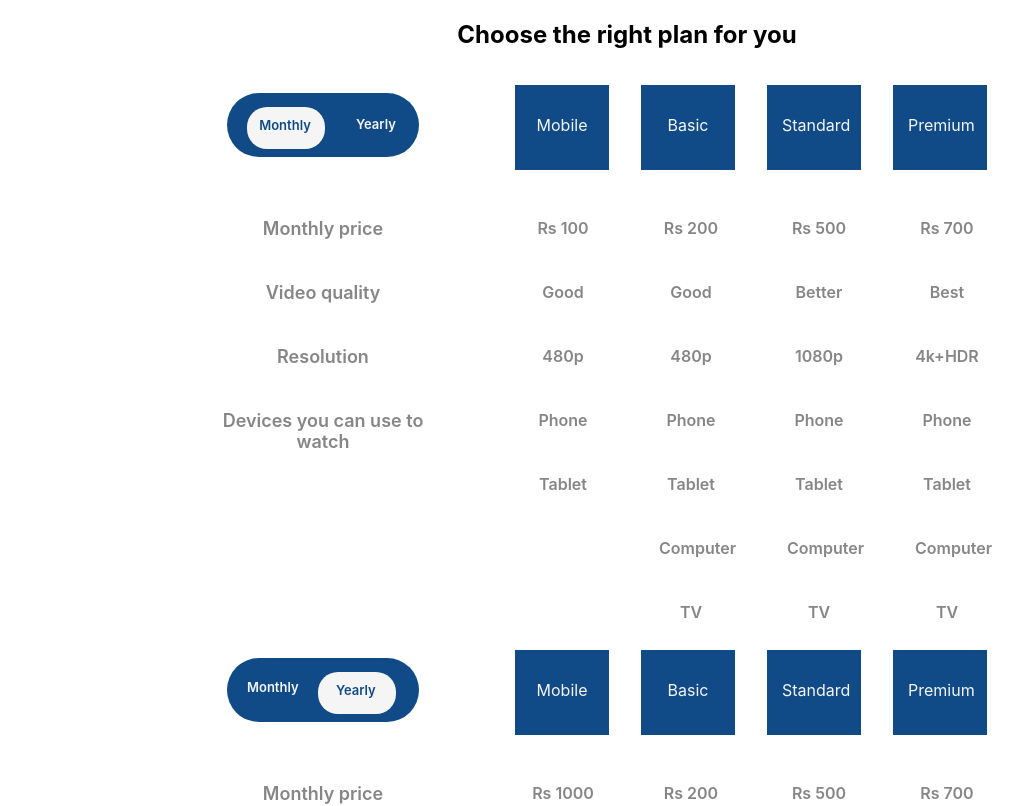
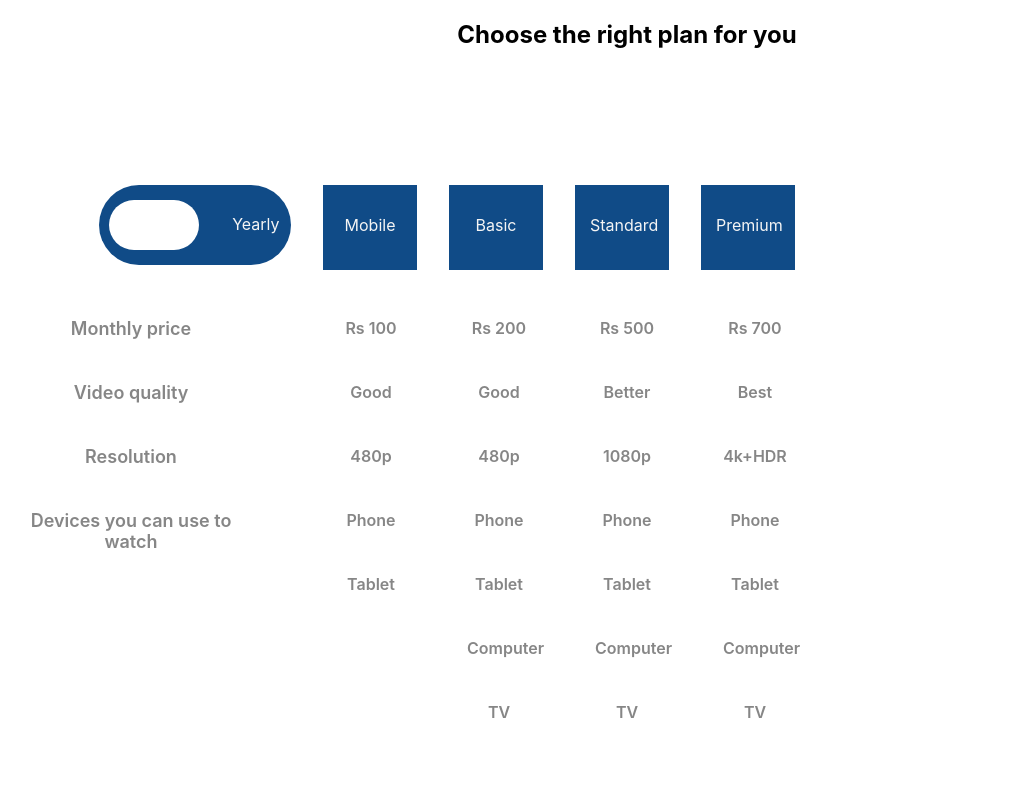
Before and after one commit to ashish280601/.gitit, a React (Create React App) app: page /home in a window 1280 px wide. Shown: the top 806 px of the page, without its empty margins (13-1036 px from the left). Built offline with nearby package versions, Linux system fonts and the light colour scheme.

Commit message:
added toggle for year and month with styling and logic

```diff
--- a/src/components/Home.js
+++ b/src/components/Home.js
@@ -1,79 +1,93 @@
-import { useState } from "react";
+import React, { useState } from "react";
 import Monthly from "./pages/monthly";
 import Yearly from "./pages/yearly";
+import "./styles/home.css";
 
-export default function Home (){
-
+export default function Home() {
   const [plans] = useState([
-        {option: "Mobile"},{option: "Basic"},
-        {option: "Standard"},{option: "Premium"}
+    { option: "Mobile" },
+    { option: "Basic" },
+    { option: "Standard" },
+    { option: "Premium" },
   ]);
 
   const [subscribes] = useState([
     {
       title: "Monthly price",
-           mobile: "Rs"+" "+ 100,
-           basic: "Rs"+" "+ 200,
-           standard: "Rs"+" "+500,
-           premium: "Rs"+" "+700
+      mobile: "Rs" + " " + 100,
+      basic: "Rs" + " " + 200,
+      standard: "Rs" + " " + 500,
+      premium: "Rs" + " " + 700,
     },
     {
       title: "Video quality",
       mobile: "Good",
       basic: "Good",
       standard: "Better",
-            premium: "Best"
+      premium: "Best",
     },
     {
       title: "Resolution",
       mobile: "480p",
       basic: "480p",
       standard: "1080p",
-            premium: "4k+HDR"
+      premium: "4k+HDR",
     },
     {
       title: "Devices you can use to watch",
       mobile: "Phone",
       basic: "Phone",
       standard: "Phone",
-            premium: "Phone"
+      premium: "Phone",
     },
     {
       mobile: "Tablet",
       basic: "Tablet",
       standard: "Tablet",
-            premium: "Tablet"
+      premium: "Tablet",
     },
     {
       basic: "Computer",
       standard: "Computer",
-            premium: "Computer"
+      premium: "Computer",
     },
     {
       basic: "TV",
       standard: "TV",
-            premium: "TV"
-         }
+      premium: "TV",
+    },
+  ]);
 
-    ])
+  const [buttons, setButtons] = useState([{data:"Monthly"},{data:"Yearly"}])
 
-    const [toggles] = useState([
-        {option:"Monthly"},{option:"Yearly"}
-    ])
+  const useToggle = (initialState) => {
+    const [toggleValue, setTogglevalue] = useState(initialState);
 
-    return(
+    const toggler = () => { setTogglevalue(!toggleValue)};
+    return [toggleValue, toggler]
+  };
+
+  const [toggle, setToggle] = useToggle();
+
+  return (
     <div className="homepage">
       <h2>Choose the right plan for you</h2>
+      <input  id="switch" type="checkbox" onClick={setToggle} />
+      <label for="switch">
+        <span className="toggle-option">Monthly</span>
+        <span className="toggle-option">Yearly</span>
+      </label>
+      {
+            toggle ? <Yearly
+                        plans={plans}
+                        subscribes={subscribes}
+                        />
+                        :
                         <Monthly
                          plans={plans}
-                toggles={toggles}
                          subscribes={subscribes}
                         />
-            <Yearly
-                plans={plans}
-                toggles={toggles}
-                subscribes={subscribes}
-            />
+        }
     </div>
-    )
+  );
 }
--- a/src/components/pages/monthly.js
+++ b/src/components/pages/monthly.js
@@ -1,28 +1,14 @@
 import "./styles.css";
 
-export default function Monthly({ plans, toggles, subscribes }) {
+export default function Monthly({ plans, subscribes }) {
   return (
     <div className="container">
-      <div className="toggle-btn toggle-option">
-        {toggles.map((toggle, index) => (
-          <p
-            key={index}
-            className={
-              toggle.option === "Monthly"
-                ? "toggle-month selected"
-                : "toggle-year"
-            }
-          >
-            {toggle.option}
-          </p>
-        ))}
-      </div>
       <div className="nav">
         <div className="nav-container">
           {plans.map((plan, index) => (
             <ul className="sub-option" key={index}>
               <li>{plan.option}</li>
-                </ul >
+            </ul>
           ))}
           {subscribes.map((data, index) => (
             <div className="sub-details hr-line" key={index}>
--- a/src/components/pages/styles.css
+++ b/src/components/pages/styles.css
@@ -4,56 +4,9 @@
 
 .container{
     display: flex;
-    flex-direction: row;
+    /* flex-direction: row; */
+    flex-wrap: nowrap;
     margin-left: 25%;
-}
-
-.toggle-btn{
-    width: 12rem;
-    height: 4rem;
-    /* border: 2px solid; */
-    /* padding: 1rem; */
-    display: inline-block;
-    border-radius: 50px;
-    background-color: rgb(16, 75, 135);
-    color: whitesmoke;
-    position: relative;
-    top: 1.5rem;
-    right: 5rem;
-}
-
-.toggle-btn .toggle-month, .toggle-year {
-    font-size: small;
-    font-weight: 600;
-    margin-left: 1rem;
-    margin-right: 1.2rem;
-    position: absolute;
-}
-
-.toggle-month{
-    font-size: small;
-    font-weight: 600;
-    margin-left: 1rem;
-    margin-right: 1.2rem;
-    position: absolute;
-    top: 8px;
-    left: 4px;
-}
-
-.toggle-year{
-    top: 10px;
-    right: 4px;
-}
-
-.selected{
-    width: 4rem;
-    height: 2rem;
-    border-radius: 20px;
-    padding: 10px 8px 0 6px;
-    position: absolute;
-    top: 1px;
-    color: rgb(16, 75, 135);
-    background-color: whitesmoke;
 }
 
 .sub-option{
@@ -75,6 +28,7 @@
     height: 2rem;
     font-weight:600;
     display: flex;
+    flex-wrap: nowrap;
     margin-top: 2rem;
     color: rgba(19, 19, 19, 0.515);
     position: relative;
--- a/src/components/pages/yearly.js
+++ b/src/components/pages/yearly.js
@@ -1,33 +1,19 @@
 import "./styles.css";
 
-export default function Yearly({ plans, toggles, subscribes }) {
+export default function Yearly({ plans, subscribes }) {
   return (
     <div className="container">
-      <div className="toggle-btn toggle-option">
-        {toggles.map((toggle, index) => (
-          <p
-            key={index}
-            className={
-              toggle.option === "Monthly"
-                ? "toggle-month"
-                : "toggle-year selected"
-            }
-          >
-            {toggle.option}
-          </p>
-        ))}
-      </div>
       <div className="nav">
         <div className="nav-container">
           {plans.map((plan, index) => (
             <ul className="sub-option" key={index}>
               <li>{plan.option}</li>
-                </ul >
+            </ul>
           ))}
           {subscribes.map((data, index) => (
             <div className="sub-details hr-line" key={index}>
               <span className="sub-title">{data.title}</span>
-                    <span className="sub-mobile">{data.mobile+"0"}</span>
+              <span className="sub-mobile">{data.mobile}+{0}</span>
               <span className="sub-basic">{data.basic}</span>
               <span className="sub-standard">{data.standard}</span>
               <span className="sub-premium">{data.premium}</span>
--- /dev/null
+++ b/src/components/styles/home.css
@@ -0,0 +1,46 @@
+input[type=checkbox]{
+	height: 0;
+	width: 0;
+	visibility: hidden;
+}
+
+label {
+	cursor: pointer;
+	/* text-indent: -9999px; */
+	width: 12rem;
+	height: 5rem;
+	background: rgb(16,75,135);
+	display: block;
+	border-radius: 100px;
+	position: relative;
+    top: 6rem;
+    left: 7rem;
+}
+
+label::after {
+	content: '';
+	position: absolute;
+	top: 15px;
+	left: 10px;
+	width: 90px;
+	height: 50px;
+	background: #fff;
+	border-radius: 90px;
+	transition: 0.3s;
+}
+
+input:checked + label:after{
+	left: calc(100% - 5px);
+	transform: translateX(-100%);
+    color:black;
+
+}
+
+.toggle-option {
+    width: 20px;
+    height: 20px;
+    margin: 1.5rem;
+    color: whitesmoke;
+    position:relative;
+    top: 1.8rem;
+}
```
Lines whose indentation alone changed are shown as unchanged.
